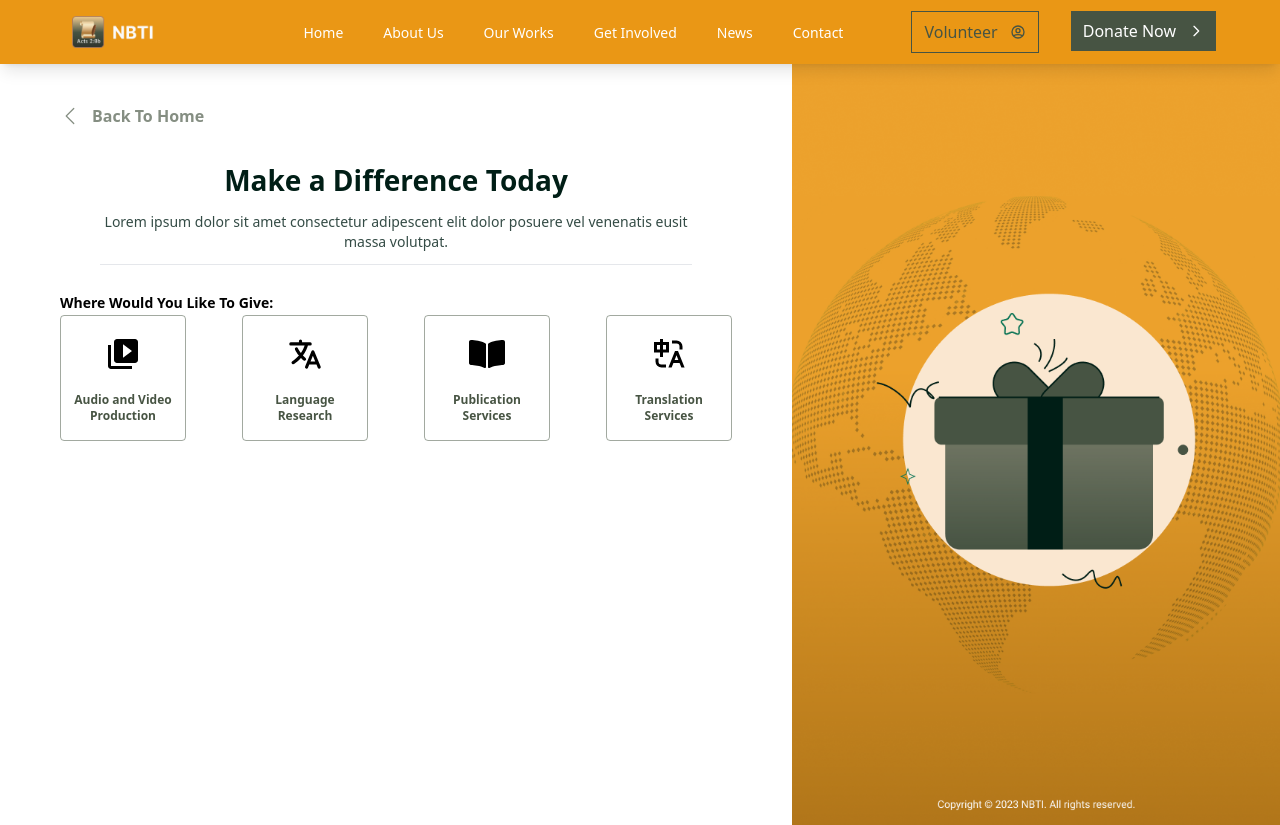
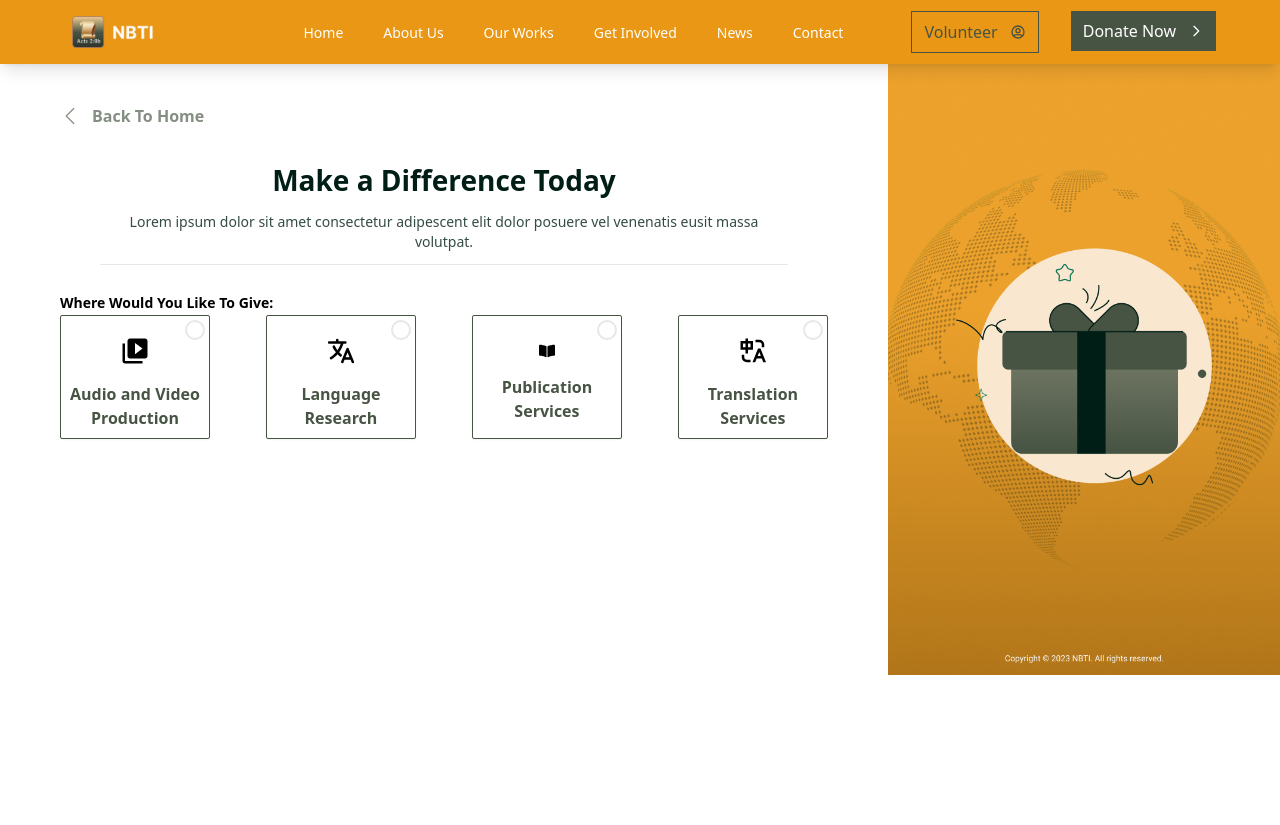
Before and after one commit to Bitrus-Dzakwa/NBTI-Project, a React (Vite) app: page /donate in a window 1280 px wide. After the commit the page ends 800 px from the top, so only its background shows below. Built offline with nearby package versions, Linux system fonts and the light colour scheme; the HTML template or start-up script is replaced by a standard one; a web font is replaced by a local one.

Commit message:
Added: Card "OnClick" logic

```diff
--- a/src/components/DonateForm.jsx
+++ b/src/components/DonateForm.jsx
@@ -1,6 +1,5 @@
-import { memo, useState } from "react"
+import { useCallback, useState } from "react"
 
-import { BsCircle } from "react-icons/bs";
 import { MdVideoLibrary } from "react-icons/md";
 import { FaBookOpen } from "react-icons/fa";
 import { RiTranslate } from "react-icons/ri";
@@ -17,7 +16,7 @@ const ServiceDetails = [
     },
     {
         text: "Publication Services",
-        icon_source: FaBookOpen
+        icon_source: FaBookOpen``
     },
     {
         text: "Translation Services",
@@ -28,19 +27,41 @@ const ServiceDetails = [
 
 function DonateForm() {
     // let [giveTowards, setGivetowards] = useState("");
+    // const [selectedServices, setSelectedServices] = useState(Array(ServiceDetails.length).fill(false));
+    // const [selectedServicesIndex, setSelectedServicesIndex] = useState(new Uint8Array(ServiceDetails.length));
+    const [selectedServices , setSelectedServices] = useState(Array(ServiceDetails.length));
+
+    const OnServiceCardClicked = useCallback((card_id, text) => {
+        if (card_id >= selectedServices.length) return;
+
+        if (selectedServices[card_id] === undefined) {
+            selectedServices[card_id] = text;
+            setSelectedServices(() => selectedServices);
+        } else {
+            selectedServices[card_id] = undefined;
+            setSelectedServices(() => selectedServices);
+        }
+
+        console.log(card_id, text, "\n", selectedServices);
+
+    }, [selectedServices]);
 
     return (
         <>
             <h3 className="mt-6 text-sm leading-6 font-semibold">Where Would You Like To Give:</h3>
-            <section className="flex flex-row gap-14 justify-evenly">
+            <section className="grid grid-cols-2 md:grid md:grid-cols-4  gap-4 md:px-0 md:flex-row md:gap-14 justify-evenly">
                 {
 
                     ServiceDetails.map((service, index) => {
                         let serviceCard;
                         typeof service.icon_source === "function" ?
-                            serviceCard = <ServiceCard key={index} text={service.text} icon_source={<service.icon_source size={36} />} />
+                            serviceCard = <ServiceCard
+                                key={index} id={index} text={service.text} icon_source={<service.icon_source size={30}/>} onCardClicked={OnServiceCardClicked}
+                            />
                             :
-                            serviceCard = <ServiceCard key={index} text={service.text} icon_source={service.icon_source} />
+                            serviceCard = <ServiceCard
+                                key={index} id={index} text={service.text} icon_source={service.icon_source} onCardClicked={OnServiceCardClicked}
+                            />
 
                         return serviceCard;
                     }
@@ -51,34 +72,34 @@ function DonateForm() {
     )
 }
 
-export default DonateForm
+export default DonateForm;
 
 
 
 
-const ServiceCard = memo(function ServiceCard({ text, icon_source, onCardClicked }) {
+const ServiceCard = function ServiceCard({ id, text, icon_source, onCardClicked }) {
 
-    console.log("Type: ", typeof icon_source, icon_source);
+    // console.log("Type: ", typeof icon_source, icon_source);
 
     const [isCardClicked, setIsCardClicked] = useState(false);
 
     return (
-        <div className="w-[7.875rem] px-2 pb-4 relative rounded-[0.25rem] border-[1px] border-greengray-500"
+        <div className="relative flex flex-col justify-center items-center gap-4 pt-5 p-2 border text-center border-greengray-900 rounded-sm bg-white shadow-sm md:mb-0 hover:scale-95"
             onClick={() => {
                 setIsCardClicked(oldState => !oldState);
-                onCardClicked(text);
+                onCardClicked(id, text);
             }} >
+            <div className={` absolute right-1 top-1 w-5 h-5 rounded-full border-2 ${isCardClicked ? "bg-yellowy-900 border-greengray-100" : "border-black-500"}`}></div>
 
-            <div className={"w-5 h-5 rounded-full border-2" + isCardClicked ? "bg-yellowy-900 border-yellowy-900" : "border-gray-500"}></div>
-            <div className="mt-5 m-auto w-9 h-9">
-                {
-                    typeof icon_source === "object" ? icon_source
-                        :
-                        <img className="object-contain" src={icon_source} alt="service icon" />
-                }
-            </div>
-            <h3 className="mt-5 text-center text-xs text-greengray-900 font-bold">{text}</h3>
+            {
+                typeof icon_source === "object" ? icon_source
+                    :
+                    <img width={30} height={30} className="object-contain" src={icon_source} alt="service icon" />
+            }
+
+            <p className="font-medium md:font-semibold text-greengray-900">
+                {text}
+            </p>
         </div>
     )
-
-}, []);
+}
```
